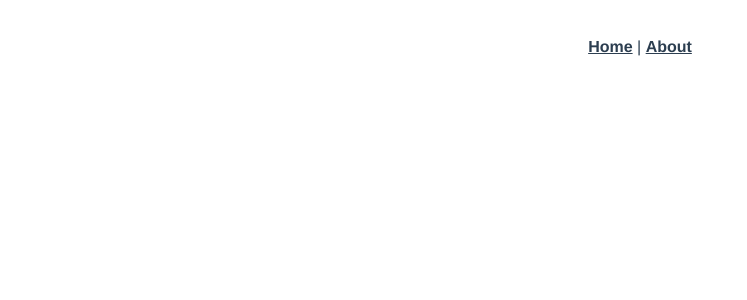
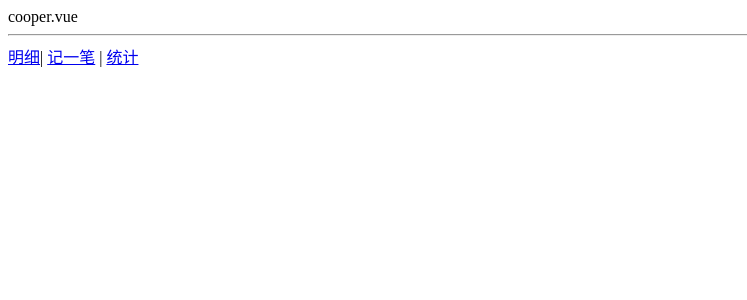
Before and after one commit to KyraZheng/CopperDaily, a Vue app: page /#/copper in a window 1280 px wide. Shown: the top 300 px of the page, without its empty margins (0-747 px from the left). Built offline with nearby package versions, Linux system fonts and the light colour scheme.

Commit message:
'创建三个页面'

```diff
--- a/src/App.vue
+++ b/src/App.vue
@@ -1,11 +1,13 @@
 <template>
-  <div id="app">
-    <div id="nav">
-      <router-link to="/">Home</router-link> |
-      <router-link to="/about">About</router-link>
-    </div>
-    <router-view/>
-  </div>
+<div>
+  <router-view/>
+  <hr/>
+    <router-link to="/labels">明细</router-link>|
+  <router-link to="/copper">记一笔</router-link> |
+      <router-link to="/statistics">统计</router-link>
+
+</div>
+
 </template>
 
 <style lang="scss">
--- a/src/router/index.ts
+++ b/src/router/index.ts
@@ -1,27 +1,33 @@
-import Vue from 'vue'
-import VueRouter, { RouteConfig } from 'vue-router'
-import Home from '../views/Home.vue'
+import Vue from 'vue';
+import VueRouter, {RouteConfig} from 'vue-router';
+import Home from '../views/Home.vue';
+import Copper from '@/views/Copper.vue';
+import Labels from '@/views/Labels.vue'
+import Statistics from '@/views/Statistics.vue'
 
-Vue.use(VueRouter)
+Vue.use(VueRouter);
 
-  const routes: Array<RouteConfig> = [
+const routes: Array<RouteConfig> = [
   {
-    path: '/',
-    name: 'Home',
-    component: Home
+    path:'/',
+    redirect:'/copper'
   },
   {
-    path: '/about',
-    name: 'About',
-    // route level code-splitting
-    // this generates a separate chunk (about.[hash].js) for this route
-    // which is lazy-loaded when the route is visited.
-    component: () => import(/* webpackChunkName: "about" */ '../views/About.vue')
+    path:'/copper',
+    component:Copper
+  },
+  {
+    path:'/labels',
+    component:Labels
+  },
+  {
+    path:'/statistics',
+    component:Statistics
   }
-]
+];
 
 const router = new VueRouter({
   routes
-})
+});
 
-export default router
+export default router;
--- /dev/null
+++ b/src/views/Copper.vue
@@ -0,0 +1,13 @@
+<template>
+  <div>cooper.vue</div>
+</template>
+
+<script lang="ts">
+  export default {
+    name: 'Copper'
+  };
+</script>
+
+<style scoped lang="scss">
+
+</style>
--- /dev/null
+++ b/src/views/Labels.vue
@@ -0,0 +1,13 @@
+<template>
+  <div>labels.vue</div>
+</template>
+
+<script lang="ts">
+  export default {
+    name: 'Labels'
+  }
+</script>
+
+<style scoped lang="scss">
+
+</style>
--- /dev/null
+++ b/src/views/Statistics.vue
@@ -0,0 +1,13 @@
+<template>
+  <div>statistics.vue</div>
+</template>
+
+<script lang="ts">
+  export default {
+    name: 'Statistics'
+  }
+</script>
+
+<style scoped lang="scss">
+
+</style>
```
